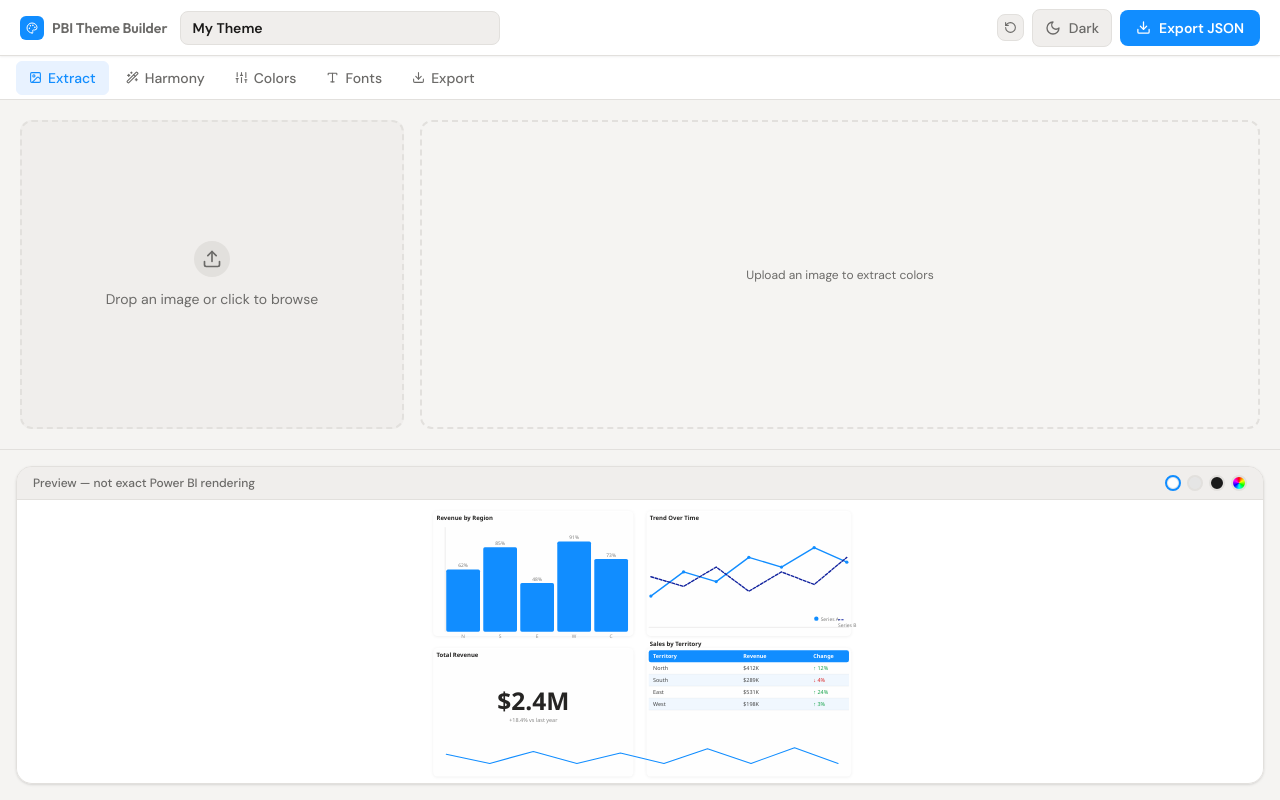
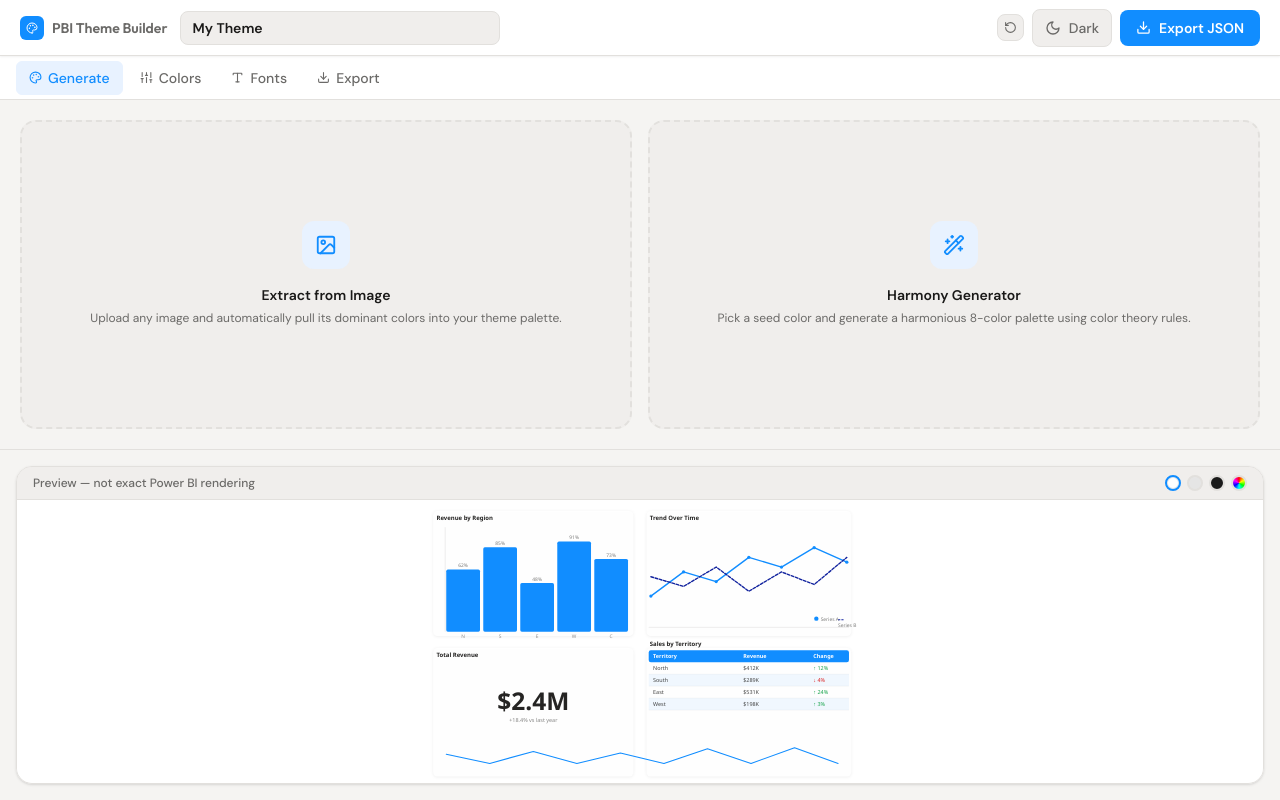
Before and after one commit to ribbit56/pbi-theme-builder, a React (Vite) app: page / in a window 1280 px wide. Built offline with nearby package versions, Linux system fonts and the light colour scheme.

Commit message:
Combine Extract and Harmony into a single Generate tab with mode picker
Landing state shows two clickable option cards with descriptions.
Selecting one loads the feature with a Back button to return to the picker.

Co-Authored-By: Claude Sonnet 4.6 <noreply@anthropic.com>

```diff
--- a/src/App.jsx
+++ b/src/App.jsx
@@ -21,18 +21,18 @@ const HEADER_HEIGHT = 56
 const TAB_HEIGHT = 44
 
 const TABS = [
-  { id: 'extract',  label: 'Extract',  Icon: ImageIcon },
-  { id: 'harmony',  label: 'Harmony',  Icon: Wand2     },
-  { id: 'colors',   label: 'Colors',   Icon: Sliders   },
-  { id: 'fonts',    label: 'Fonts',    Icon: Type      },
-  { id: 'export',   label: 'Export',   Icon: Download  },
+  { id: 'generate', label: 'Generate', Icon: Palette  },
+  { id: 'colors',   label: 'Colors',   Icon: Sliders  },
+  { id: 'fonts',    label: 'Fonts',    Icon: Type     },
+  { id: 'export',   label: 'Export',   Icon: Download },
 ]
 
 export default function App() {
   const { state, dispatch, mode, toggleMode } = useTheme()
   const { extractedColors, isExtracting, error: extractError, extractFromFile } = useColorExtraction()
 
-  const [activeTab, setActiveTab]       = useState('extract')
+  const [activeTab, setActiveTab]       = useState('generate')
+  const [generateMode, setGenerateMode] = useState(null) // null | 'extract' | 'harmony'
   const [previewBg, setPreviewBg]       = useState('#ffffff')
   const [globalFont, setGlobalFont]     = useState('Segoe UI')
   const [displayedExtracted, setDisplayedExtracted] = useState([])
@@ -152,78 +152,138 @@ export default function App() {
 
       {/* ── Controls panel (top ~50%) ────────────────────────────────── */}
       <div
-        className={`flex-shrink-0 border-b ${['extract','harmony'].includes(activeTab) ? 'overflow-hidden' : 'overflow-y-auto'}`}
+        className={`flex-shrink-0 border-b ${activeTab === 'generate' ? 'overflow-hidden' : 'overflow-y-auto'}`}
         style={{
           height: controlsHeight,
           borderColor: 'var(--border)',
           background: 'var(--bg)',
         }}
       >
-        <div className={['extract','harmony'].includes(activeTab) ? 'p-5 h-full box-border flex flex-col' : 'p-5'}>
-          {activeTab === 'extract' && (
+        <div className={activeTab === 'generate' ? 'p-5 h-full box-border flex flex-col' : 'p-5'}>
+          {activeTab === 'generate' && (
+            <div className="flex-1 flex flex-col min-h-0">
+
+              {/* ── Mode picker ── */}
+              {generateMode === null && (
                 <div className="flex-1 flex gap-4 min-h-0">
+                  {[
+                    {
+                      id: 'extract',
+                      Icon: ImageIcon,
+                      label: 'Extract from Image',
+                      description: 'Upload any image and automatically pull its dominant colors into your theme palette.',
+                    },
+                    {
+                      id: 'harmony',
+                      Icon: Wand2,
+                      label: 'Harmony Generator',
+                      description: 'Pick a seed color and generate a harmonious 8-color palette using color theory rules.',
+                    },
+                  ].map(({ id, Icon, label, description }) => (
+                    <button
+                      key={id}
+                      onClick={() => setGenerateMode(id)}
+                      className="flex-1 flex flex-col items-center justify-center gap-4 rounded-2xl border-2 border-dashed transition-all hover:opacity-90 active:scale-[0.99] text-left px-10"
+                      style={{
+                        borderColor: 'var(--border)',
+                        background: 'var(--surface-2)',
+                      }}
+                      onMouseEnter={e => e.currentTarget.style.borderColor = 'var(--accent)'}
+                      onMouseLeave={e => e.currentTarget.style.borderColor = 'var(--border)'}
+                    >
+                      <div className="w-12 h-12 rounded-xl flex items-center justify-center flex-shrink-0"
+                        style={{ background: 'var(--accent-subtle)' }}>
+                        <Icon size={22} style={{ color: 'var(--accent)' }} />
+                      </div>
+                      <div className="text-center">
+                        <p className="text-sm font-semibold mb-1" style={{ color: 'var(--text)' }}>{label}</p>
+                        <p className="text-xs leading-relaxed" style={{ color: 'var(--text-secondary)' }}>{description}</p>
+                      </div>
+                    </button>
+                  ))}
+                </div>
+              )}
 
-              {/* Upload zone */}
+              {/* ── Extract mode ── */}
+              {generateMode === 'extract' && (
+                <div className="flex-1 flex gap-4 min-h-0">
                   <div className="w-96 flex-shrink-0 flex flex-col min-h-0">
                     <ImageUploader onExtract={extractFromFile} isExtracting={isExtracting} />
                     {extractError && (
                       <p className="text-xs mt-1" style={{ color: '#ef4444' }}>{extractError}</p>
                     )}
                   </div>
-
-              {/* Extracted colors grid */}
                   {displayedExtracted.length > 0 ? (
                     <div className="flex-1 flex flex-col gap-2 min-h-0">
                       <div className="flex items-center justify-between gap-2 flex-shrink-0">
+                        <div className="flex items-center gap-2">
+                          <button onClick={() => setGenerateMode(null)}
+                            className="text-xs px-2 py-1 rounded-md transition-colors hover:opacity-70"
+                            style={{ color: 'var(--text-secondary)', background: 'var(--surface-2)', border: '1px solid var(--border)' }}>
+                            ← Back
+                          </button>
                           <h3 className="text-xs font-semibold uppercase tracking-widest"
-                      style={{ color: 'var(--text-secondary)' }}>
-                      Extracted Colors
-                    </h3>
+                            style={{ color: 'var(--text-secondary)' }}>Extracted Colors</h3>
+                        </div>
                         <div className="flex gap-1.5">
-                      <button
-                        title="Shuffle extracted colors"
-                        onClick={shuffleExtracted}
+                          <button title="Shuffle" onClick={shuffleExtracted}
                             className="p-1 rounded-md transition-colors hover:opacity-70"
-                        style={{ color: 'var(--text-secondary)', background: 'var(--surface-2)', border: '1px solid var(--border)' }}
-                      >
+                            style={{ color: 'var(--text-secondary)', background: 'var(--surface-2)', border: '1px solid var(--border)' }}>
                             <Shuffle size={12} />
                           </button>
-                      <button
-                        onClick={applyExtractedAsDataColors}
+                          <button onClick={applyExtractedAsDataColors}
                             className="text-xs px-2 py-1 rounded-md font-medium transition-colors hover:opacity-80"
-                        style={{ background: 'var(--accent-subtle)', color: 'var(--accent)' }}
-                      >
+                            style={{ background: 'var(--accent-subtle)', color: 'var(--accent)' }}>
                             Series only
                           </button>
-                      <button
-                        onClick={applyFullThemeFromImage}
+                          <button onClick={applyFullThemeFromImage}
                             className="text-xs px-2 py-1 rounded-md font-medium transition-colors hover:opacity-80"
-                        style={{ background: 'var(--accent)', color: '#fff' }}
-                      >
+                            style={{ background: 'var(--accent)', color: '#fff' }}>
                             Apply full theme
                           </button>
                         </div>
                       </div>
                       <div className="flex-1 min-h-0">
-                    <ExtractedColorGrid
-                      colors={displayedExtracted}
-                      onReorder={setDisplayedExtracted}
-                    />
+                        <ExtractedColorGrid colors={displayedExtracted} onReorder={setDisplayedExtracted} />
                       </div>
                     </div>
                   ) : (
+                    <div className="flex-1 flex flex-col gap-2 min-h-0">
+                      <div className="flex-shrink-0">
+                        <button onClick={() => setGenerateMode(null)}
+                          className="text-xs px-2 py-1 rounded-md transition-colors hover:opacity-70"
+                          style={{ color: 'var(--text-secondary)', background: 'var(--surface-2)', border: '1px solid var(--border)' }}>
+                          ← Back
+                        </button>
+                      </div>
                       <div className="flex-1 flex items-center justify-center rounded-xl border-2 border-dashed"
                         style={{ borderColor: 'var(--border)', color: 'var(--text-secondary)' }}>
                         <p className="text-xs text-center px-4">Upload an image to extract colors</p>
+                      </div>
                     </div>
                   )}
                 </div>
               )}
 
-          {activeTab === 'harmony' && (
+              {/* ── Harmony mode ── */}
+              {generateMode === 'harmony' && (
+                <div className="flex-1 flex flex-col min-h-0">
+                  <div className="flex-shrink-0 mb-3">
+                    <button onClick={() => setGenerateMode(null)}
+                      className="text-xs px-2 py-1 rounded-md transition-colors hover:opacity-70"
+                      style={{ color: 'var(--text-secondary)', background: 'var(--surface-2)', border: '1px solid var(--border)' }}>
+                      ← Back
+                    </button>
+                  </div>
+                  <div className="flex-1 min-h-0">
                     <HarmonyGenerator
                       onApply={colors => dispatch({ type: 'SET_ALL_DATA_COLORS', payload: colors })}
                     />
+                  </div>
+                </div>
+              )}
+
+            </div>
           )}
 
           {activeTab === 'colors' && (
```
Lines whose indentation alone changed are shown as unchanged.
